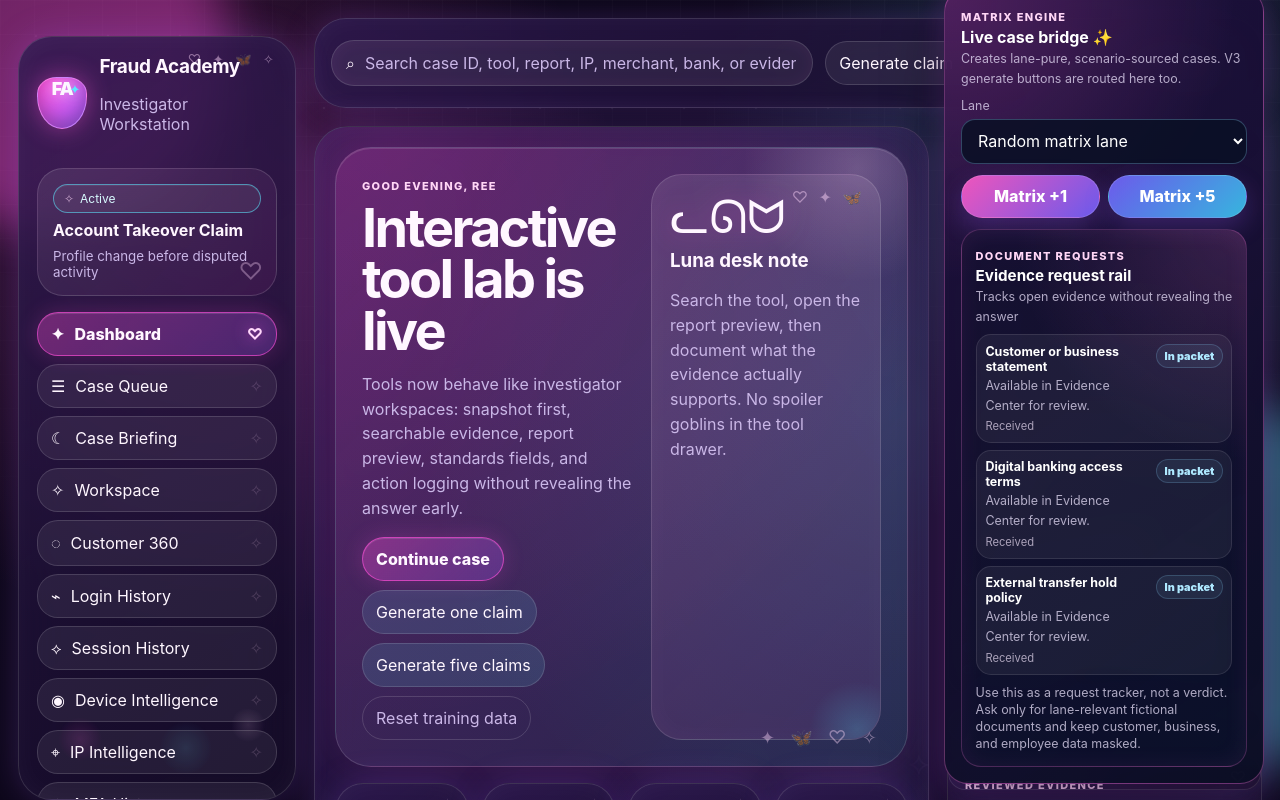
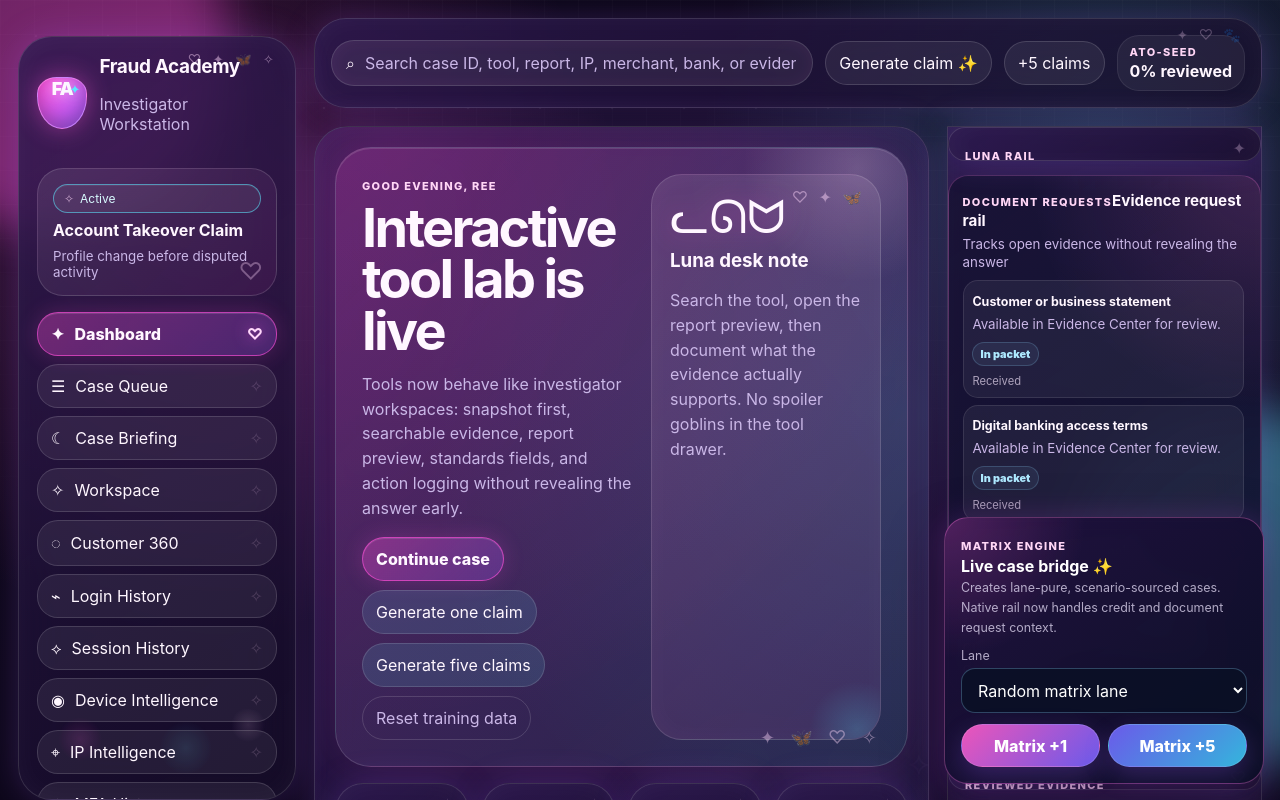
Before and after one commit to iamre2024-debug/legendary-broccoli, a React (Vite) app: page / in a window 1280 px wide. Shown: the top 800 px of the page. Built offline with nearby package versions, Linux system fonts and the light colour scheme.

Commit message:
Retire bridge-level credit document dock

```diff
--- a/src/AppWorkstationMatrixBridge.jsx
+++ b/src/AppWorkstationMatrixBridge.jsx
@@ -1,7 +1,5 @@
 import { useCallback, useEffect, useMemo, useState } from "react";
 import AppWorkstationV3 from "./AppWorkstationV3.jsx";
-import CreditRailMini from "./components/CreditRailMini.jsx";
-import DocumentRequestDock from "./components/DocumentRequestDock.jsx";
 import { useCreditDeterminationBridge } from "./components/useCreditDeterminationBridge.js";
 import { CLAIM_FAMILIES } from "./data/fraudAcademyEngine.js";
 import { generateMatrixCase } from "./data/matrixCaseAdapter.js";
@@ -115,7 +113,7 @@ export default function AppWorkstationMatrixBridge() {
         <div>
           <span className="faEyebrow">Matrix engine</span>
           <strong>Live case bridge ✨</strong>
-          <small>Creates lane-pure, scenario-sourced cases. V3 generate buttons are routed here too.</small>
+          <small>Creates lane-pure, scenario-sourced cases. Native rail now handles credit and document request context.</small>
         </div>
         <label>
           <span>Lane</span>
@@ -136,8 +134,6 @@ export default function AppWorkstationMatrixBridge() {
             Added {lastBatch.count} {lastBatch.lane === "RANDOM" ? "random" : CLAIM_FAMILIES[lastBatch.lane] || lastBatch.lane} case{lastBatch.count > 1 ? "s" : ""}. {lastBatch.source === "workstation-generate-button" ? "Routed from the workstation generate button." : `Opening ${lastBatch.scenarioId}.`}
           </p>
         )}
-        <CreditRailMini activeCase={activeCaseSnapshot} />
-        <DocumentRequestDock activeCase={activeCaseSnapshot} />
       </aside>
     </>
   );
```
